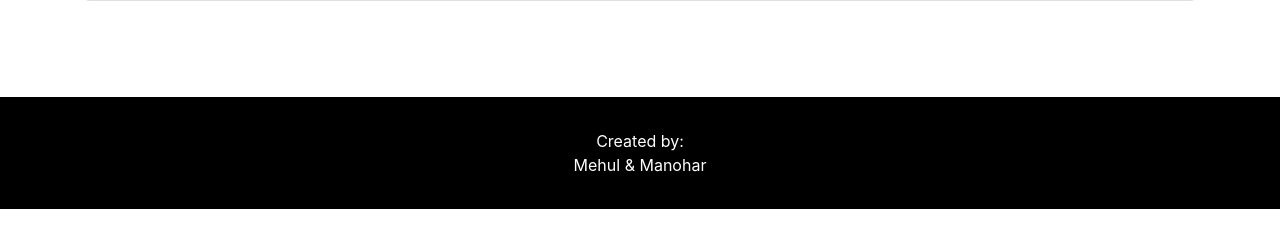
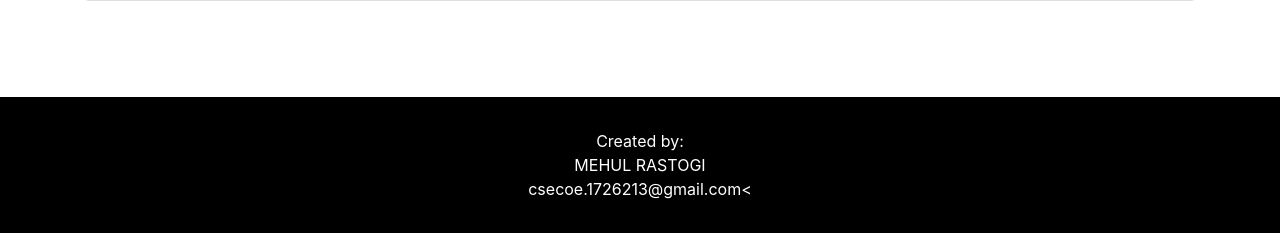
Before and after one commit to Mehulrastogi101/Student-Leaderboard, a Django app: page / in a window 1280 px wide. Shown: the part 1914-2147 px from the top of the page. Before the commit the page ends 2123 px from the top, so only its background shows below. Run offline with Django 3.2, Linux system fonts and the light colour scheme; some libraries are stand-ins or nearby versions.

Commit message:
Update Home.html

```diff
--- a/AlmaBetter____Student Leaderboard/Student_Records/templates/Home.html
+++ b/AlmaBetter____Student Leaderboard/Student_Records/templates/Home.html
@@ -130,5 +130,5 @@ body {
 <br>
 <br>
 
-<div style="width: 100%; color: white; text-align: center; padding: 2rem; background-color: black;">Created by:<br>Mehul & Manohar</div>
+<div style="width: 100%; color: white; text-align: center; padding: 2rem; background-color: black;">Created by:<br>MEHUL RASTOGI<br>csecoe.1726213@gmail.com<</div>
 </html>
```
